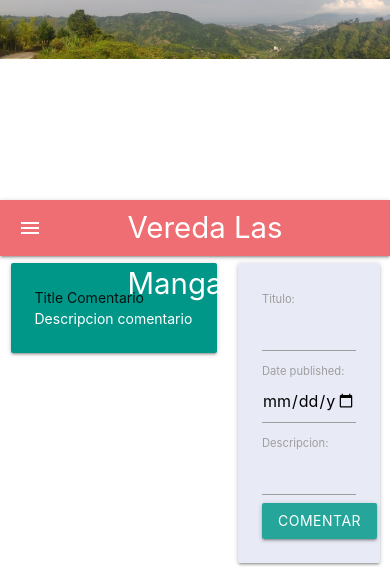
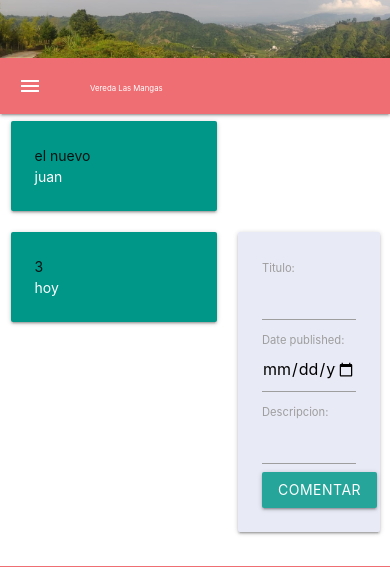
Before and after one commit to juangallego1425/django-las-mangas, a Django app: page /vias/1/ in a window 390 px wide. Shown: the top 567 px of the page. Run offline with Django 3.2, Linux system fonts and the light colour scheme; data comes from the database, SQL or seed files in the repository; both versions use the stored data as it was after the commit; some libraries are stand-ins or nearby versions.

Commit message:
Commit correciones responsive y carga de comentarios

```diff
--- a/app_vereda_las_mangas/anuncios/templates/anuncios/index.html
+++ b/app_vereda_las_mangas/anuncios/templates/anuncios/index.html
@@ -31,7 +31,7 @@
     <div class="col l4">
       <div class=" card blue-grey darken-3">
         <div class="card-image waves-effect waves-block waves-light card blue-grey darken-1">
-          <img class="activator" src="{{ anuncio.imagen1.url}}">
+          <img class="responsive-img" src="{{ anuncio.imagen1.url}}">
         </div>
         <div class="card-content">
           <span class="card-title activator white-text text-darken-4">{{anuncio.titulo}}<i
--- a/app_vereda_las_mangas/home/templates/home/navbar.html
+++ b/app_vereda_las_mangas/home/templates/home/navbar.html
@@ -1,19 +1,21 @@
 <style>
-        .header {
+    .header-juan img {
 
         width: 100%;
-            background: url() no-repeat;
+        /*background: url() no-repeat; -->*/
 
-            position: center;
-            height: 200px;
-            background-position-x: 45px;
+        /*position: center;*/
+        height: 100%;
+        /*background-position-x: 45px;*/
+        object-fit: fill;
+        margin-bottom: -5px;
+
 
     }
 </style>
 
-    <div class="header">
-        <img class="activator" src="{{home.0.imagen_header.url}}">
-
+<div class="header-juan">
+    <img src="{{home.0.imagen_header.url}}" >
 </div>
 
 
@@ -46,7 +48,7 @@
     <div class="nav-wrapper">
 
         <a href="#" data-target="mobile-demo" class="sidenav-trigger"><i class="material-icons">menu</i></a>
-            <a href="/" class="brand-logo" style="padding-left: 30px">Vereda Las Mangas</a>
+        <a href="/" style="padding-left: 30px; font-size:2vw ">Vereda Las Mangas</a>
         <ul class="right hide-on-med-and-down">
 
             <li><a href="/anuncios/">Anuncios comunitarios</a></li>
@@ -84,13 +86,13 @@
 
     });
 
-        document.addEventListener('DOMContentLoaded', function() {
+    document.addEventListener('DOMContentLoaded', function () {
         var elems = document.querySelectorAll('.dropdown-trigger');
         var options = "";
         var instances = M.Dropdown.init(elems, options);
     });
 
-        document.addEventListener('DOMContentLoaded', function() {
+    document.addEventListener('DOMContentLoaded', function () {
         var elemsMobile = document.querySelectorAll('.dropdown-trigger-mobile');
         var optionsMobile = "";
         var instancesMobile = M.Dropdown.init(elemsMobile, optionsMobile);
--- a/app_vereda_las_mangas/vias/form.py
+++ b/app_vereda_las_mangas/vias/form.py
@@ -14,9 +14,10 @@ class Comentario_via(forms.ModelForm):
     class Meta:
 
         model= Comentario
-        fields= ["titulo","fecha","descripcion" ]
+        fields= ["via_id","titulo","fecha","descripcion" ]
 
         widgets = {
+            'via_id':forms.HiddenInput(),
             'titulo':forms.TextInput(attrs={'class': 'input'}),
             'fecha': DateTimeInput(attrs={'class': 'form-control'})
         }
--- a/app_vereda_las_mangas/vias/models.py
+++ b/app_vereda_las_mangas/vias/models.py
@@ -12,7 +12,7 @@ class Via(models.Model):
         return self.titulo
 
 class Comentario(models.Model):
-    via_id = models.ForeignKey('vias.Via', on_delete=models.CASCADE, blank=True, null=True)
+    via_id = models.ForeignKey('vias.Via', on_delete=models.CASCADE, blank=False, null=False)
     titulo = models.CharField(max_length=200)
     fecha = models.DateTimeField('date published')
     descripcion= models.CharField(max_length=200)
--- a/app_vereda_las_mangas/vias/templates/vias/comentario_via.html
+++ b/app_vereda_las_mangas/vias/templates/vias/comentario_via.html
@@ -45,13 +45,18 @@
 </head>
 
 <body>
+
+
   <div class="row">
+    {%for c in comentarios%}
     <div class="col s7">
       <div class="card-panel teal">
-        <span class="card-title"> Title Comentario</span><br>
-        <span class="white-text">Descripcion comentario</span>
+        <span class="card-title"> {{c.titulo}}</span><br>
+        <span class="white-text">{{c.descripcion}}</span>
       </div>
     </div>
+
+  {% endfor %}
 
     <div class="col s5">
       <div class="card  indigo lighten-5 ">
--- a/app_vereda_las_mangas/vias/templates/vias/vias.html
+++ b/app_vereda_las_mangas/vias/templates/vias/vias.html
@@ -28,7 +28,8 @@
     <div class="col z-depth-1 card-panel">
         <iframe
             src="https://www.google.com/maps/embed?pb=!1m18!1m12!1m3!1d3975.9053214972714!2d-75.64469393459191!3d4.786275892240711!2m3!1f0!2f0!3f0!3m2!1i1024!2i768!4f13.1!3m3!1m2!1s0x8e38868b670ee183%3A0x7c7afdd29ca49f26!2sLAS%20MANGAS%2C%20Santa%20Rosa%20de%20Cabal%2C%20Risaralda!5e0!3m2!1ses!2sco!4v1619064647292!5m2!1ses!2sco"
-            width="1300" height="500" style="border: 1px;;" allowfullscreen="" loading="lazy"></iframe>
+            width="100%" height="500" style="border: 1px;;" allowfullscreen="" loading="lazy">
+        </iframe>
     </div>
 
     {% if vias %}
--- a/app_vereda_las_mangas/vias/urls.py
+++ b/app_vereda_las_mangas/vias/urls.py
@@ -6,6 +6,6 @@ urlpatterns = [
     # ex: /polls/
     path('', views.vias, name="via"),
     path('<int:via_id>/', views.comentario, name='comentario_via'),
-    path('comentario_via/', views.listar, name='listar'),
+    path('lista/', views.listar, name='listar'),
 
 ]
--- a/app_vereda_las_mangas/vias/views.py
+++ b/app_vereda_las_mangas/vias/views.py
@@ -16,12 +16,15 @@ def vias(request):
 
 def comentario(request, via_id):
     home = Home.objects.all
+    comentarios = Comentario.objects.filter(via_id=via_id).order_by('-fecha')
     data = {
-        'form': Comentario_via(),
+        'form': Comentario_via(initial={'via_id': via_id}),
          'home': home,
+         'comentarios': comentarios,
     }
     if request.method == 'POST':
         formulario = Comentario_via(data=request.POST)
+
         if formulario.is_valid():
             formulario.save()
             data["mensaje"] = "Enviado"
@@ -31,13 +34,12 @@ def comentario(request, via_id):
 
 
 def listar(request):
-    home = Home.objects.all
-    vistacoment = Comentario.object.all()
+
+    vistacomentario = Comentario.object.all()
     data = {
-        'vistacoment': vistacoment,
-        'home': home,
+        'vistacomentario': vistacomentario,
     }
-    return render(request, "vias/comentario_via.html", data,)
+    return render(request, "vias/lista.html", data,)
 
 
 """
```
Also changed, not shown: app_vereda_las_mangas/galeria/templates/galeria/galeria.html (+3 -6 lines), app_vereda_las_mangas/db.sqlite3, app_vereda_las_mangas/media/gallery/WhatsApp_Image_2021-04-27_at_9.44.20_PM_W3O1B38.jpeg (added), app_vereda_las_mangas/media/gallery/WhatsApp_Image_2021-04-27_at_9.44.20_PM_W3O1B38_CcSKyrZ.jpeg (added), app_vereda_las_mangas/media/gallery/header_zGaydeT_OmDPPMM.jpeg (added), app_vereda_las_mangas/media/gallery/header_zGaydeT_v2pv9tc.jpeg (added), app_vereda_las_mangas/media/gallery/header_zGaydeT_v2pv9tc_O6pAk1L.jpeg (added), app_vereda_las_mangas/media/gallery/images.jpg (added), 3 other files. Lines whose indentation alone changed are shown as unchanged.
